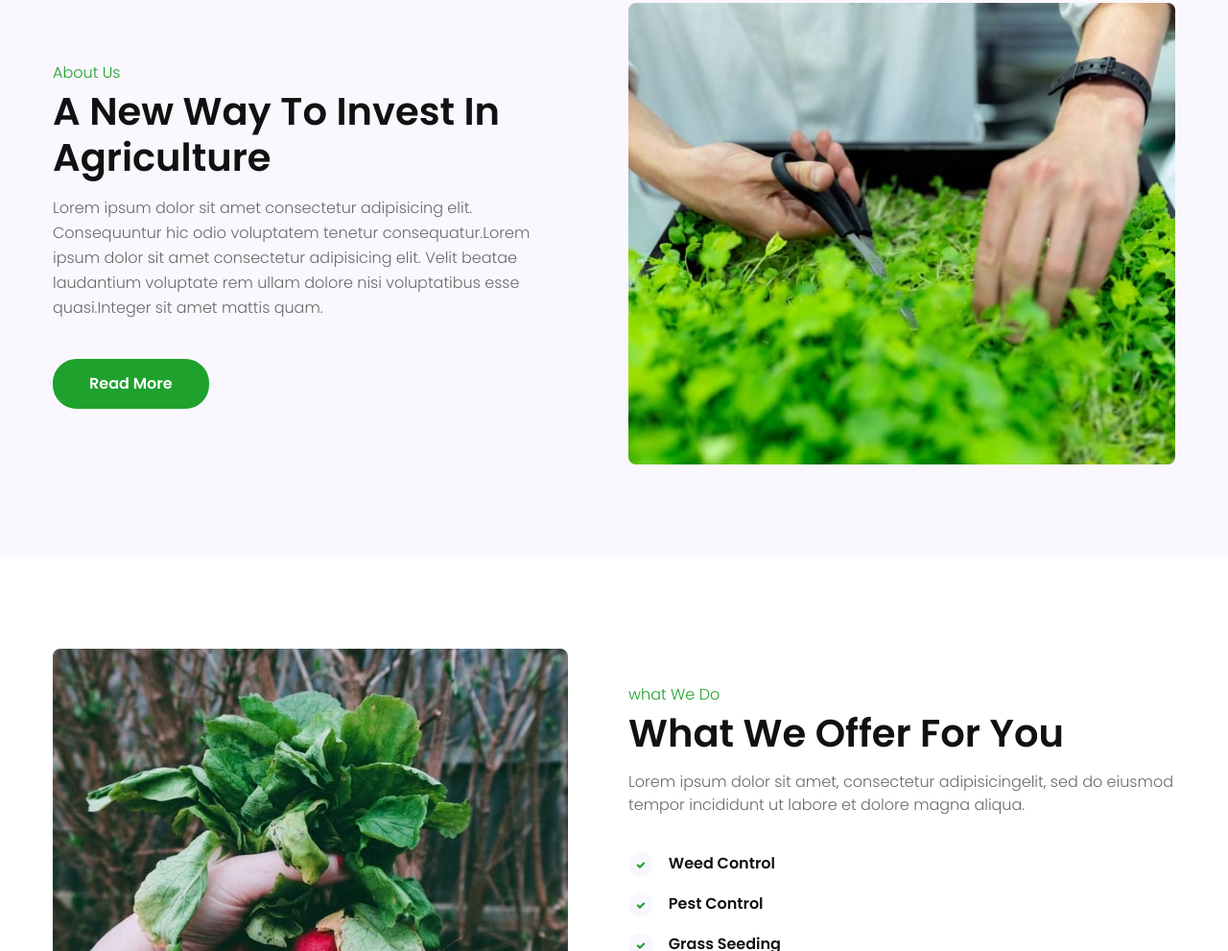
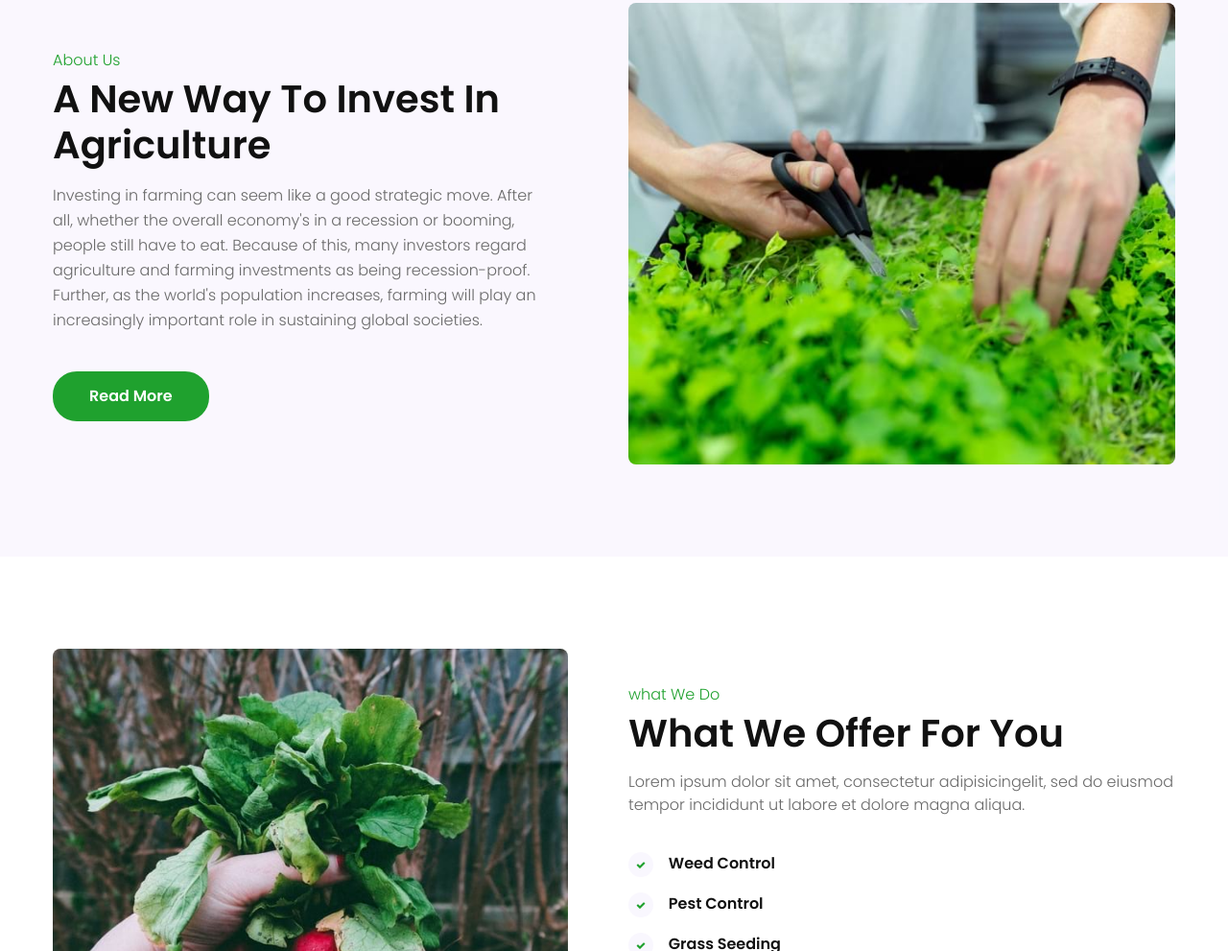
Before and after one commit to visionjain/Microsoft-future-ready-talent-project, a plain HTML site: page index.html in a window 1280 px wide. Shown: the part 983-1974 px from the top of the page at 96% size. Drawn offline with Linux system fonts and the light colour scheme.

Commit message:
4th commit

```diff
--- a/index.html
+++ b/index.html
@@ -191,10 +191,10 @@
           <h6 class="sub-title">About Us</h6>
           <h3 class="hny-title">
             A New Way To Invest In Agriculture</h3>
-          <p class="my-3 pr-lg-4">Lorem ipsum dolor sit amet consectetur adipisicing elit. Consequuntur hic odio
-            voluptatem
-            tenetur consequatur.Lorem ipsum dolor sit amet consectetur adipisicing elit. Velit beatae laudantium
-            voluptate rem ullam dolore nisi voluptatibus esse quasi.Integer sit amet mattis quam.</p>
+          <p class="my-3 pr-lg-4">Investing in farming can seem like a good strategic move.
+             After all, whether the overall economy's in a recession or booming, people still have to eat.
+             Because of this, many investors regard agriculture and farming investments as being recession-proof.
+            Further, as the world's population increases, farming will play an increasingly important role in sustaining global societies.</p>
           <a href="about.html" class="btn btn-style btn-secondary mt-4">Read More</a>
         </div>
         <div class="col-lg-6 bottom-ab-right mt-lg-0 mt-5">
```
